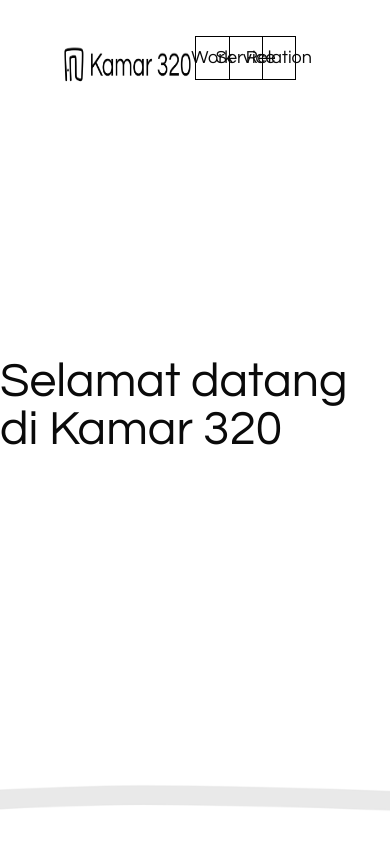
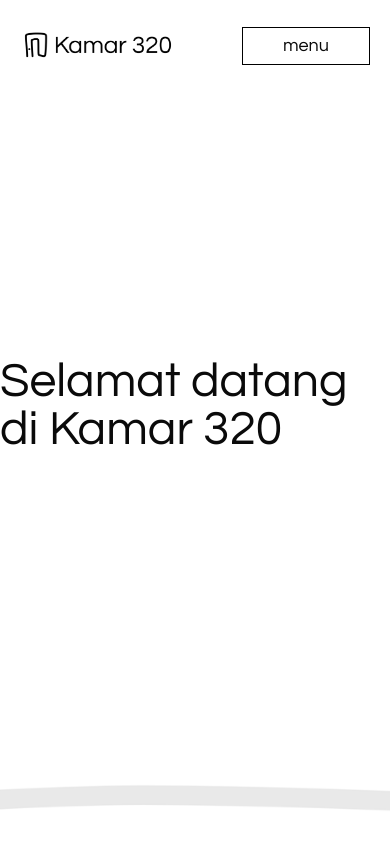
Before and after one commit to benayajosuaa/Frontend-Kav320, a Next.js app: page / in a window 390 px wide. Shown: the top 844 px of the page. Built offline with nearby package versions, Linux system fonts and the light colour scheme.

Commit message:
update : tambahin responsive design

```diff
--- a/src/components/footer/index.tsx
+++ b/src/components/footer/index.tsx
@@ -14,7 +14,10 @@ const quesFont = Questrial({
 
 export default function NavigationBar() {
     return (
-        <div className={`relative isolate overflow-hidden pointer-events-none ${quesFont.className} h-screen bg-transparent`}>
+        <div className={`${quesFont.className}`}>
+            {/* DESKTOP */}
+            <div className="hidden md:block">
+                <div className={`relative isolate overflow-hidden pointer-events-none h-screen bg-gray-50`}>
                 {/* Section 1 */}
                 <div>
                     {/* pembagian */}
@@ -69,5 +72,63 @@ export default function NavigationBar() {
                         </div>
                     </div>
                 </div>
+            </div>
+
+
+            <div className="md:hidden">
+                <div className="p-5">
+                    <div className="flex flex-col gap-y-3">
+                        <div>
+                            <h1 className="text-3xl">Kecakapan pelayanan profesional dan responsif</h1>
+                        </div>
+
+                        <div className="pb-6">
+                            <div className="">
+                                <div className="grid grid-cols-4 gap-0 divide-y divide-black ">
+
+                                    <div className="flex h-11 items-center  border-b border-t border-black px-1 justify-center ">
+                                        <p className="text-sm ">Phone</p>
+                                    </div>
+                                    <div className="pl-5 p-1 border-t col-span-3 flex h-11 items-center  border-b  border-black px-1">
+                                        <p className="text-sm">+62 897-0052-654</p>
+                                    </div>
+                                    <div className="flex h-11 items-center justify-center   border-b border-black px-1">
+                                        <p className="text-sm">Email</p>
+                                    </div>
+                                    <div className="pl-5 p-1  col-span-3 flex h-11 items-center   border-black px-1">
+                                        <p className="text-sm">
+                                            contact@kamar320.com
+                                        </p>
+                                    </div>
+                                    <div className="bg-transparent h-11 border-0"/>
+                                    <div className="pl-5 p-2 col-span-3 flex h-auto items-center border-l border-black px-1">
+                                        <p className="text-sm">
+                                            Jl. Boulevard M.H. Thamrin 1100, <br/> Lippo Village, Kelapa Dua, <br/> Tangerang, Banten <br/>Indonesia
+                                            <br/>
+                                            <span className="text-sm italic">*alamat bisa berubah kapan saja</span>
+                                        </p>
+                                    </div>
+                                </div>
+                            </div>
+                        </div>
+
+                        <div className="pb-10">
+                            <div className="flex items-center justify-center">
+                                <h4 className="text-sm">
+                                    <span>2026 © kamar320  - </span>
+                                    <span>develop by Benaya Joshua, part of </span>
+                                    <span className="font-underline">halobenaya.com</span>
+                                </h4>
+                            </div>
+                        </div>
+
+
+
+                    </div>
+                </div>
+            </div>
+
+
+        </div>
     );
 }
--- a/src/components/navbar/index.tsx
+++ b/src/components/navbar/index.tsx
@@ -1,5 +1,5 @@
 "use client"
-
+import { RxHamburgerMenu } from "react-icons/rx";
 import Link from "next/link";
 import { Questrial } from "next/font/google";
 
@@ -11,25 +11,28 @@ const quesFont = Questrial({
 export default function NavigationBar() {
   return (
     <div className={`${quesFont.className} bg-transparent`}>
+      {/* Tampilan Desktop */}
+      <div className="hidden md:block">
+         <div className="w-full">
           {/* pembagian */}
           <div className="grid grid-cols-2 items-start px-15 pt-9 pb-0 ">
             {/* kiri */}
-        <div className="bg-transparent">
-          <Link href="/">
+            <div className="">
+              <Link href="/" className="bg-transparent">
                 <img src="/logo/kamarlogo.png" className="h-15 w-auto" />
               </Link>
             </div>
 
             {/* kanan */}
-        <div className="bg-transparent">
+            <div className="">
               <div className="grid grid-cols-4 auto-rows-[2.75rem] content-start gap-0 bg-transparent">
-            <Link href="/work" className="flex h-11 text-lg justify-center items-center border-l border-t border-b border-black px-1 bg-transparent">
+                <Link href="/work" className="bg-linear-to-b from-white/50 to-white/70 backdrop-blur-md flex h-11 text-lg justify-center items-center border-l border-t border-b border-black px-1 bg-transparent">
                     Work
                 </Link>
-            <Link href="/services" className="flex h-11 text-lg justify-center items-center border-t border-r border-b border-l border-black px-1 bg-transparent">
+                <Link href="/services" className="bg-linear-to-b from-white/50 to-white/70 backdrop-blur-md flex h-11 text-lg justify-center items-center border-t border-r border-b border-l border-black px-1 bg-transparent">
                     Service
                 </Link>
-            <Link href="/contact" className="flex h-11 text-lg justify-center items-center border-t border-r border-b border-black px-1 bg-transparent">
+                <Link href="/contact" className="bg-linear-to-b from-white/50 to-white/70 backdrop-blur-md flex h-11 text-lg justify-center items-center border-t border-r border-b border-black px-1 bg-transparent">
                     Relation
                 </Link>
                 <div>
@@ -38,5 +41,25 @@ export default function NavigationBar() {
             </div>
           </div>
         </div>
+      </div>
+
+
+
+      {/* Tampilan Mobile */}
+
+      <div className="md:hidden">
+        <div className="flex flex-row justify-between items-center p-5 pt-6 bg-transparent">
+          {/* Logo */}
+          <div>
+            <img className="h-11 w-auto" src="/logo/kamarlogo.png" alt="logo" />
+          </div>
+
+          {/* Hamburger Menu */}
+          <div className="text-lg cursor-pointer border border-black pl-10 pr-10 p-1">
+            <h1>menu</h1>
+          </div>
+        </div>
+      </div>
+    </div>
   );
 }
```
Lines whose indentation alone changed are shown as unchanged.
